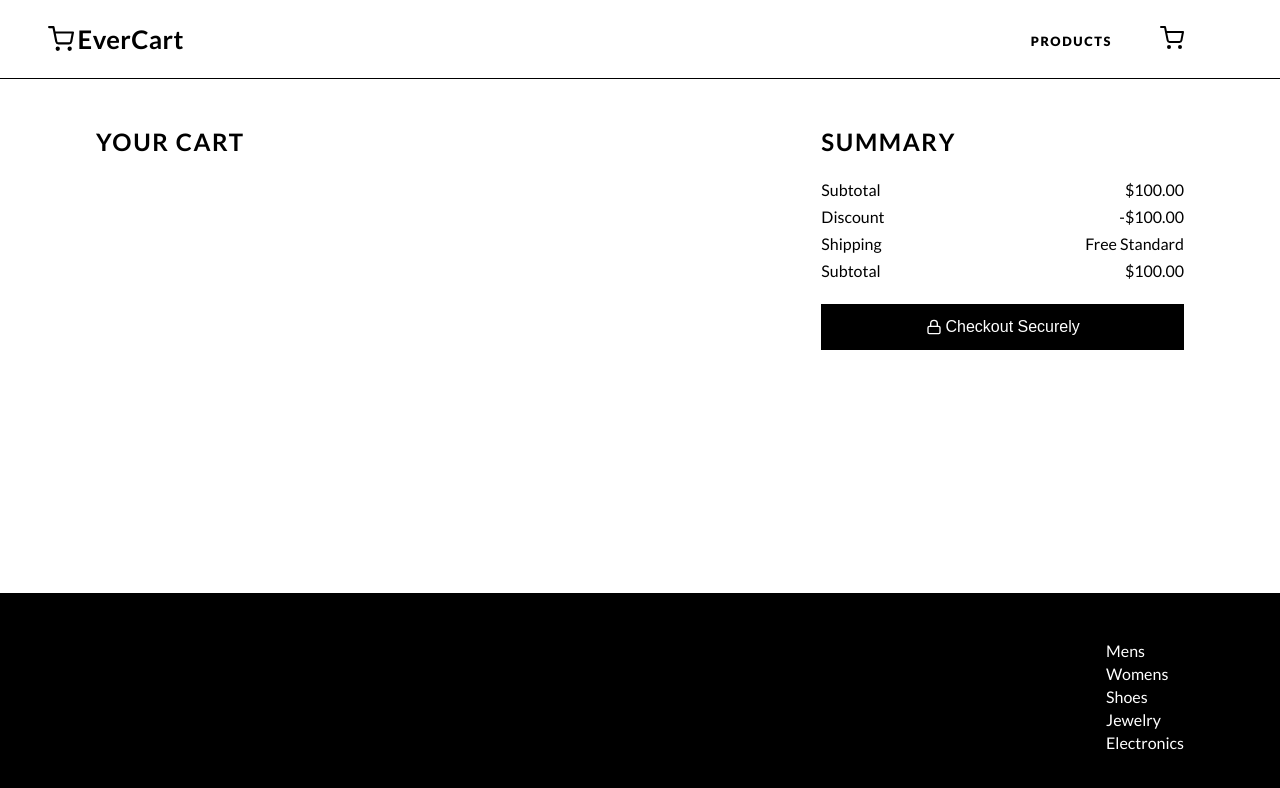
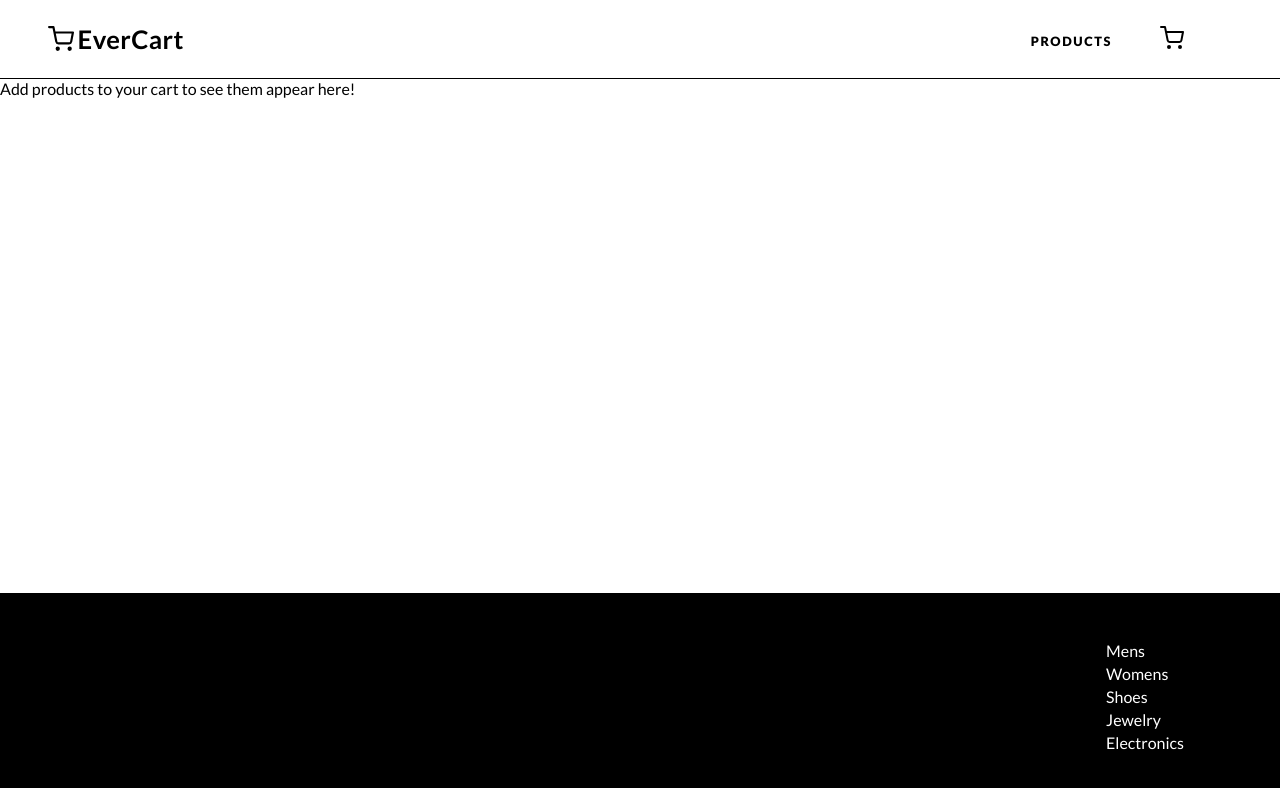
Before and after one commit to grntco/shopping-cart, a React (Vite) app: page /cart in a window 1280 px wide. Shown: the top 788 px of the page. Built offline with nearby package versions, Linux system fonts and the light colour scheme.

Commit message:
added free shipping conditional logic

```diff
--- a/src/components/pages/cart/CartPage.jsx
+++ b/src/components/pages/cart/CartPage.jsx
@@ -3,9 +3,21 @@ import Button from '../../reusables/Button'
 import lockIcon from '../../../assets/icons/lock.svg'
 import PropTypes from 'prop-types'
 import CartProductItem from './CartProductItem'
+import formatToUSD from '../../../utils/formatToUSD'
 
 const CartPage = ({ cart }) => {
     const cartSet = Array.from(new Set(cart))
+    const subtotal = cart.reduce((accumulator, product) => {
+        return accumulator + product.price
+    }, 0)
+    const shipping = subtotal >= 50 ? 0 : 10
+
+    if (cart.length === 0)
+        return (
+            <section>
+                Add products to your cart to see them appear here!
+            </section>
+        )
 
     return (
         <StyledCartPage>
@@ -25,22 +37,27 @@ const CartPage = ({ cart }) => {
             </CartPageColumn>
             <CartPageColumn>
                 <h2>Summary</h2>
+                <p>
+                    {subtotal >= 50
+                        ? 'Woohoo! You qualify for free shipping!'
+                        : `Spend ${formatToUSD(50 - subtotal)} more to qualify for free shipping!`}
+                </p>
                 <PriceSummaryContainer>
                     <div>
                         <p>Subtotal</p>
-                        <p>$100.00</p>
+                        <p>{formatToUSD(subtotal)}</p>
                     </div>
                     <div>
-                        <p>Discount</p>
-                        <p>-$100.00</p>
+                        <p>
+                            {subtotal >= 50
+                                ? 'Free Shipping'
+                                : 'Flat Shipping Rate'}
+                        </p>
+                        <p>{formatToUSD(shipping)}</p>
                     </div>
                     <div>
-                        <p>Shipping</p>
-                        <p>Free Standard</p>
-                    </div>
-                    <div>
-                        <p>Subtotal</p>
-                        <p>$100.00</p>
+                        <p>Total</p>
+                        <p>{formatToUSD(subtotal + shipping)}</p>
                     </div>
                 </PriceSummaryContainer>
                 <Button>
@@ -55,6 +72,7 @@ const CartPage = ({ cart }) => {
 const StyledCartPage = styled.section`
     display: grid;
     grid-template-columns: 2fr 1fr;
+    gap: 48px;
     padding: 48px 96px;
 `
 
@@ -68,6 +86,10 @@ const CartContainer = styled.ul`
     display: flex;
     flex-direction: column;
     list-style: none;
+
+    li + li {
+        border-top: 1px solid grey;
+    }
 `
 
 const PriceSummaryContainer = styled.div`
--- a/src/components/pages/cart/CartProductItem.jsx
+++ b/src/components/pages/cart/CartProductItem.jsx
@@ -26,6 +26,7 @@ const CartProductItem = ({ cart, product }) => {
 const StyledCartProductItem = styled.li`
     display: flex;
     gap: 8px;
+    padding: 12px 16px;
 
     a {
         cursor: pointer;
--- a/src/index.css
+++ b/src/index.css
@@ -31,7 +31,6 @@ body {
     font-family: var(--font);
 }
 
-h2,
 h3 {
     font-weight: 700;
     text-transform: uppercase;
```
